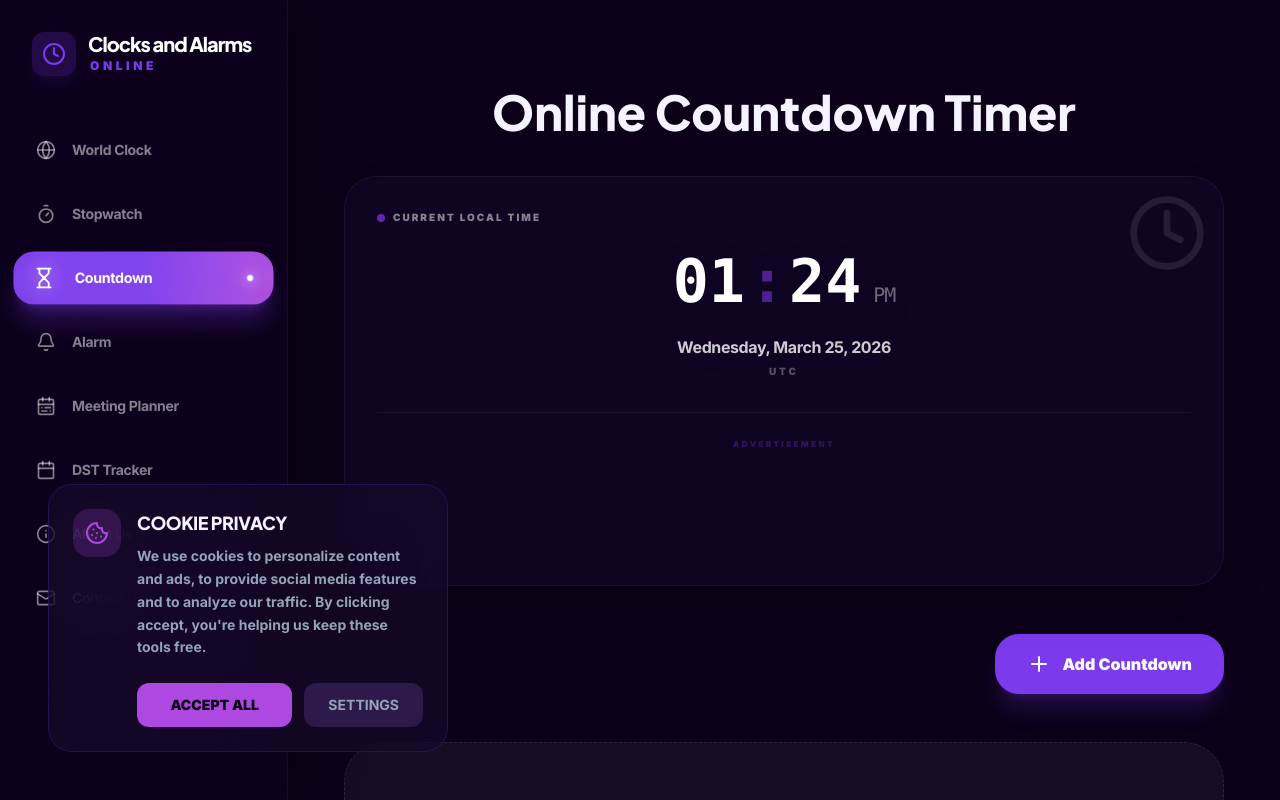
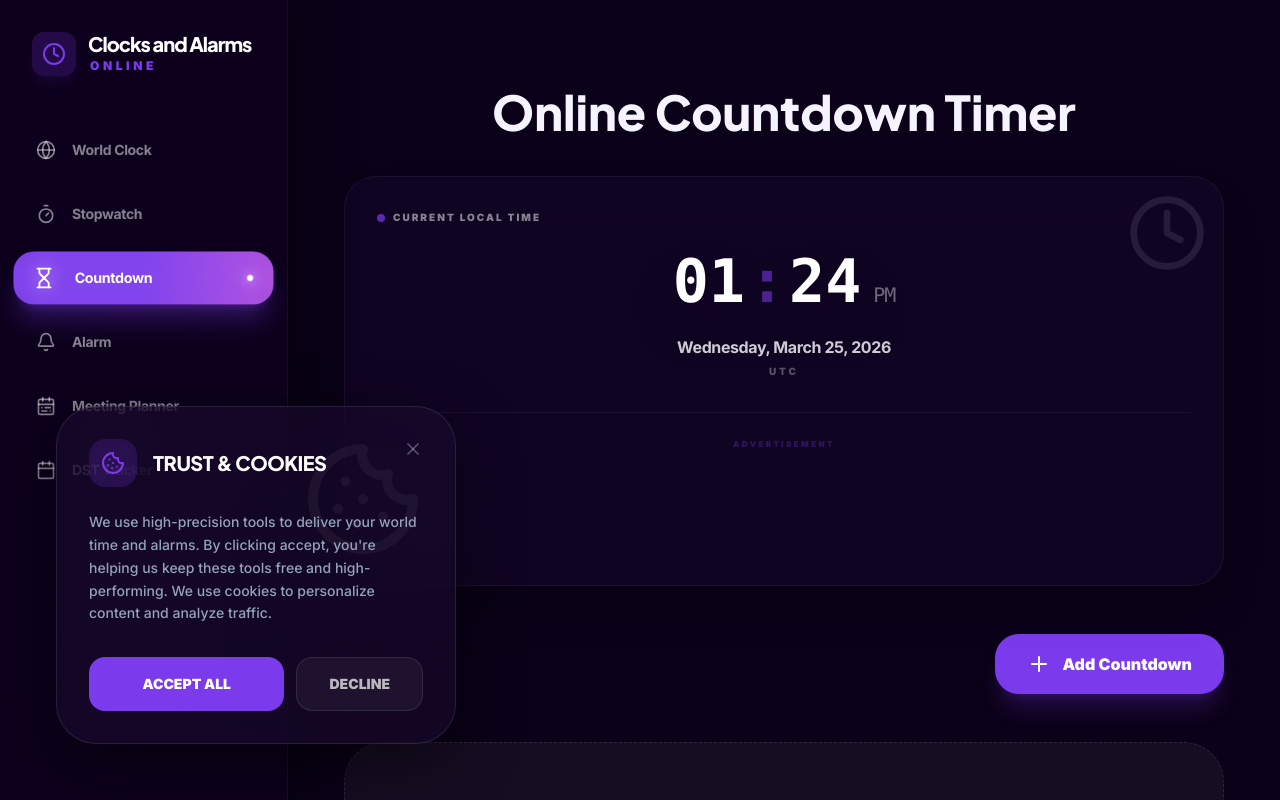
Before and after one commit to Bhairavi-pro1/clocksandalaramsonline, a Next.js app: page /timer in a window 1280 px wide. Shown: the top 800 px of the page. Built offline with nearby package versions, Linux system fonts and the light colour scheme.

Commit message:
test_1_b_initial

```diff
--- a/app/page.tsx
+++ b/app/page.tsx
@@ -33,7 +33,7 @@ export default function Home() {
     city: 'Local Time',
     timezone: 'local'
   })
-  const [nextTransition, setNextTransition] = useState<{ date: string; type: string; city: string } | null>(null)
+  const [nextTransition, setNextTransition] = useState<{ date: string; type: string; country: string } | null>(null)
   const [isLoaded, setIsLoaded] = useState(false)
 
   // Load from LocalStorage & Detect User Location
@@ -75,34 +75,38 @@ export default function Home() {
     // 3. Calculate the absolute next DST Transition globally
     const calculateTransition = () => {
       const now = DateTime.now()
-      let earliest: { timestamp: number; date: string; type: string; city: string } | null = null
+      let earliest: { timestamp: number; date: string; type: string; country: string } | null = null
 
-      // Collection of unique zones and their most prominent city info
-      const uniqueZones: Record<string, string> = {}
-      for (const c of cityTimezones.cityMapping) {
-        if (!uniqueZones[c.timezone]) {
-          uniqueZones[c.timezone] = c.city
-        }
-      }
+      // Get unique timezones only. Iterating over all 7000+ cities is too heavy.
+      const uniqueZones = new Set<string>();
+      cityTimezones.cityMapping.forEach(c => uniqueZones.add(c.timezone));
 
       // Check each unique zone for its next transition
-      for (const [zone, cityName] of Object.entries(uniqueZones)) {
+      for (const zone of uniqueZones) {
         try {
           const dt = now.setZone(zone)
           if (!dt.isValid) continue
           const currentOffset = dt.offset
 
-          // Check for next 366 days
-          for (let i = 1; i <= 366; i++) {
-            const check = dt.plus({ days: i }).endOf('day')
-            if (check.offset !== currentOffset) {
-              const timestamp = check.toMillis()
-              if (!earliest || timestamp < earliest.timestamp) {
-                earliest = {
-                  timestamp,
-                  date: check.toFormat('cccc, LLLL d'),
-                  type: check.offset > currentOffset ? "Spring Forward +1 Hour" : "Fall Back -1 Hour",
-                  city: cityName
+          // Optimization: Check months first to find the month of transition
+          for (let m = 1; m <= 12; m++) {
+            const monthCheck = dt.plus({ months: m })
+            if (monthCheck.offset !== currentOffset) {
+              // Found the month, now find the day
+              for (let d = (m > 1 ? (m - 1) * 28 : 1); d <= m * 31; d++) {
+                const dayCheck = dt.plus({ days: d }).endOf('day')
+                if (dayCheck.offset !== currentOffset) {
+                  const timestamp = dayCheck.toMillis()
+                  if (!earliest || timestamp < earliest.timestamp) {
+                    const cityEntry = cityTimezones.cityMapping.find(c => c.timezone === zone);
+                    earliest = {
+                      timestamp,
+                      date: dayCheck.toFormat('cccc, LLLL d'),
+                      type: dayCheck.offset > currentOffset ? "Spring Forward +1 Hour" : "Fall Back -1 Hour",
+                      country: cityEntry?.country || zone
+                    }
+                  }
+                  break
                 }
               }
               break
@@ -115,7 +119,7 @@ export default function Home() {
         setNextTransition({
           date: earliest.date,
           type: earliest.type,
-          city: earliest.city
+          country: earliest.country
         })
       }
     }
@@ -155,7 +159,7 @@ export default function Home() {
   }
 
   return (
-    <div className="flex flex-col space-y-12 pb-4 animate-in fade-in slide-in-from-bottom-5 duration-1000 w-full overflow-hidden">
+    <div className="flex flex-col space-y-12 pb-4 w-full overflow-hidden">
       <StructuredData data={schema} />
 
       {/* 1. Header Text */}
@@ -285,7 +289,7 @@ export default function Home() {
                  <div className="bg-[#1a0b2e]/60 backdrop-blur-md border border-white/5 p-6 rounded-3xl space-y-4 shadow-2xl skew-y-3 hover:skew-y-0 transition-all duration-700">
                     <div className="flex items-center justify-between border-b border-white/5 pb-4">
                        <span className="text-xs font-bold text-white/40">Upcoming Transition</span>
-                       <span className="text-[10px] font-black text-accent uppercase bg-accent/10 px-2 py-1 rounded">{nextTransition?.city || 'London'}</span>
+                       <span className="text-[10px] font-black text-accent uppercase bg-accent/10 px-2 py-1 rounded">{nextTransition?.country || 'United Kingdom'}</span>
                     </div>
                     {nextTransition ? (
                       <div className="py-2 animate-in fade-in duration-500">
--- a/components/ui/ConsentManager.tsx
+++ b/components/ui/ConsentManager.tsx
@@ -17,36 +17,59 @@ export default function ConsentManager() {
     setIsVisible(false)
   }
 
+  const handleDecline = () => {
+    localStorage.setItem('consent-accepted', 'false')
+    setIsVisible(false)
+  }
+
   if (!isVisible) return null
 
   return (
-    <div className="fixed bottom-0 md:bottom-6 left-0 md:left-6 z-[60] p-6 w-full md:max-w-md">
-      <div className="bg-card/95 backdrop-blur-2xl border border-card-border p-6 rounded-3xl shadow-3xl animate-in fade-in slide-in-from-left duration-700">
-        <div className="flex gap-4 items-start">
-          <div className="p-3 bg-accent/20 rounded-2xl text-accent shrink-0">
+    <div className="fixed bottom-0 md:bottom-8 left-0 md:left-8 z-[100] p-6 w-full md:max-w-md animate-in slide-in-from-bottom-5 duration-700">
+      <div className="bg-card/95 backdrop-blur-3xl border border-white/10 p-8 rounded-[2.5rem] shadow-[0_20px_60px_rgba(0,0,0,0.5)] relative overflow-hidden group">
+
+        {/* Decorative corner accent */}
+        <div className="absolute top-0 right-0 p-8 opacity-5 group-hover:opacity-10 transition-opacity">
+          <Cookie size={120} />
+        </div>
+
+        <button
+          type="button"
+          onClick={() => setIsVisible(false)}
+          className="absolute top-6 right-6 p-2 text-white/30 hover:text-white transition-colors"
+        >
+          <X size={20} />
+        </button>
+
+        <div className="flex flex-col space-y-6 relative z-10">
+          <div className="flex items-center gap-4">
+            <div className="w-12 h-12 bg-primary/20 rounded-2xl flex items-center justify-center text-primary shadow-inner">
               <Cookie size={24} />
             </div>
+            <h3 className="text-xl font-black uppercase tracking-tight text-white">Trust & Cookies</h3>
+          </div>
 
-          <div className="flex-1">
-            <h3 className="text-lg font-black uppercase tracking-tight mb-2">Cookie Privacy</h3>
-            <p className="text-sm text-muted font-bold leading-relaxed mb-6">
-              We use cookies to personalize content and ads, to provide social media features and to analyze our traffic. By clicking accept, you're helping us keep these tools free.
+          <p className="text-sm text-muted font-medium leading-relaxed">
+            We use high-precision tools to deliver your world time and alarms.
+            By clicking accept, you're helping us keep these tools free and high-performing.
+            We use cookies to personalize content and analyze traffic.
           </p>
-            <div className="flex gap-3">
+
+          <div className="flex flex-col sm:flex-row gap-3 pt-2">
             <button
+              type="button"
               onClick={handleAccept}
-                className="flex-1 bg-accent text-background text-sm font-black py-3 rounded-xl hover:scale-105 transition-transform"
+              className="flex-1 bg-primary text-white text-sm font-black py-4 rounded-2xl hover:scale-[1.03] transition-all hover:shadow-xl hover:shadow-primary/20"
             >
               ACCEPT ALL
             </button>
             <button
-                onClick={() => setIsVisible(false)}
-                className="px-6 bg-secondary text-muted text-sm font-bold rounded-xl hover:text-foreground transition-colors"
-                title="Decline Non-Essential"
+              type="button"
+              onClick={handleDecline}
+              className="px-8 bg-white/5 border border-white/10 text-white/70 text-sm font-black py-4 rounded-2xl hover:bg-white/10 transition-all hover:text-white"
             >
-                SETTINGS
+              DECLINE
             </button>
-            </div>
           </div>
         </div>
       </div>
--- a/components/ui/MainClockCard.tsx
+++ b/components/ui/MainClockCard.tsx
@@ -47,7 +47,8 @@ export default function MainClockCard({
     return () => document.removeEventListener('fullscreenchange', handleFsChange)
   }, [])
 
-  if (!time) return null
+  // Remove the null check to prevent CLS
+  // if (!time) return null
 
   return (
     <div
@@ -66,6 +67,7 @@ export default function MainClockCard({
       )}
 
       <button
+        type="button"
         onClick={toggleFullscreen}
         className="absolute top-8 right-8 p-3 bg-white/10 hover:bg-white/20 rounded-xl transition-all border border-white/10 group-hover:border-primary/40 z-20"
       >
@@ -89,7 +91,7 @@ export default function MainClockCard({
         "font-bold tracking-tight text-white drop-shadow-[0_0_50px_rgba(124,58,237,0.5)] font-display flex items-center justify-center tabular-nums leading-none w-full relative z-10",
         isFullscreen ? "flex-1 text-[min(16rem,22vw)]" : "text-6xl md:text-[8rem] xl:text-[9.5rem] py-12"
       )}>
-        {time.toFormat('HH:mm:ss').split('').map((char, i) => (
+        {(time?.toFormat('HH:mm:ss') || '00:00:00').split('').map((char, i) => (
           <span key={i} className={cn(char === ':' ? "mx-1 opacity-60" : "w-[0.6em] md:w-[0.65em] inline-block text-center")}>
             {char}
           </span>
@@ -105,11 +107,11 @@ export default function MainClockCard({
           <p className={cn(
             "font-bold text-white/95",
             isFullscreen ? "text-2xl md:text-4xl" : "text-lg md:text-2xl"
-          )}>{time.toFormat('cccc, LLLL d, yyyy')}</p>
+          )}>{time ? time.toFormat('cccc, LLLL d, yyyy') : 'Loading Date...'}</p>
           <p className={cn(
             "text-primary/70 font-bold tracking-[0.2em] uppercase",
             isFullscreen ? "text-sm md:text-base" : "text-[10px] md:text-xs"
-          )}>{timezone === 'local' ? DateTime.local().zoneName : timezone}</p>
+          )}>{timezone === 'local' ? 'Local Timezone' : timezone}</p>
         </div>
 
         {/* Ad Slot */}
--- a/components/ui/Sidebar.tsx
+++ b/components/ui/Sidebar.tsx
@@ -23,9 +23,7 @@ const navItems = [
   { label: 'Countdown', icon: Hourglass, href: '/timer' },
   { label: 'Alarm', icon: Bell, href: '/alarm-clock' },
   { label: 'Meeting Planner', icon: CalendarRange, href: '/meeting-planner' },
-  { label: 'DST Tracker', icon: Calendar, href: '/dst-tracker' },
-  { label: 'About Us', icon: Info, href: '/about' },
-  { label: 'Contact Us', icon: Mail, href: '/contact' },
+  { label: 'DST Tracker', icon: Calendar, href: '/dst-tracker' }
 ]
 
 export default function Sidebar() {
@@ -106,6 +104,7 @@ export default function Sidebar() {
           <span className="text-sm font-black tracking-tighter text-white uppercase leading-tight">Clocks and Alarms <br/><span className="text-primary text-[10px] tracking-[0.4em]">Online</span></span>
         </Link>
         <button
+          type="button"
           onClick={() => setIsOpen(!isOpen)}
           className="p-2.5 bg-white/5 border border-white/10 rounded-xl shadow-inner hover:bg-white/10 transition-all active:scale-90"
         >
@@ -133,6 +132,7 @@ export default function Sidebar() {
       )}>
         <div className="flex justify-end p-6">
            <button
+            type="button"
             onClick={() => setIsOpen(false)}
             className="p-3 bg-white/5 rounded-xl border border-white/10 hover:bg-red-500/20 hover:border-red-500/40 transition-all active:scale-90"
            >
--- a/components/ui/SmallClockCard.tsx
+++ b/components/ui/SmallClockCard.tsx
@@ -22,15 +22,17 @@ export default function SmallClockCard({ country, city, timezone, onRemove }: Sm
     return () => clearInterval(interval)
   }, [timezone])
 
-  if (!time) return null
-
   const countrySlug = (country || 'unknown').toLowerCase().replace(/[^a-z0-9]+/g, '-')
   const citySlug = (city || 'unknown').toLowerCase().replace(/[^a-z0-9]+/g, '-')
-  const year = time.toFormat('yyyy')
-  const month = time.toFormat('MMMM').toLowerCase()
-  const day = time.toFormat('dd')
 
   // Standard SEO optimized nested route: /time/country/city/year/month/day
+  // Use a stable fixed date for placeholders to avoid hydration mismatch
+  // DateTime.now() changes between server and client.
+  const placeholderDate = DateTime.fromISO('2024-01-01T00:00:00Z');
+  const currentTime = time || placeholderDate;
+  const year = currentTime.toFormat('yyyy')
+  const month = currentTime.toFormat('MMMM').toLowerCase()
+  const day = currentTime.toFormat('dd')
   const href = `/time/${countrySlug}/${citySlug}/${year}/${month}/${day}?timezone=${encodeURIComponent(timezone)}`
 
   return (
@@ -39,6 +41,7 @@ export default function SmallClockCard({ country, city, timezone, onRemove }: Sm
       <div className="flex justify-between items-center w-full mb-6 relative z-10">
         <span className="text-[10px] font-bold tracking-[0.2em] text-primary uppercase drop-shadow-sm">{country}</span>
         <button
+          type="button"
           onClick={(e) => {
             e.preventDefault();
             e.stopPropagation();
@@ -57,11 +60,11 @@ export default function SmallClockCard({ country, city, timezone, onRemove }: Sm
         <h4 className="text-xl font-bold text-white tracking-tight">{city}</h4>
 
         <div className="text-[2.65rem] font-bold tracking-tight text-white leading-none py-2 font-tabular drop-shadow-[0_0_20px_rgba(124,58,237,0.3)]">
-          {time.toFormat('HH:mm:ss')}
+          {time ? time.toFormat('HH:mm:ss') : '00:00:00'}
         </div>
 
         <div className="flex flex-col items-center space-y-1">
-          <p className="text-[11px] font-semibold text-white/70">{time.toFormat('cccc, LLLL d, yyyy')}</p>
+          <p className="text-[11px] font-semibold text-white/70">{time ? time.toFormat('cccc, LLLL d, yyyy') : 'Loading...'}</p>
           <p className="text-[10px] text-primary font-black uppercase tracking-[0.15em] drop-shadow-[0_0_8px_rgba(124,58,237,0.4)]">{timezone}</p>
         </div>
       </div>
--- a/components/ui/TimezoneSearch.tsx
+++ b/components/ui/TimezoneSearch.tsx
@@ -64,6 +64,7 @@ export default function TimezoneSearch({ onAdd }: TimezoneSearchProps) {
           value={searchTerm}
           onChange={handleSearchChange}
           placeholder="Search time zone by country & add clock"
+          autoComplete="off"
           className="w-full bg-[#1a0b2e]/40 border border-violet-500/20 text-foreground px-5 py-2.5 rounded-xl focus:outline-none focus:ring-1 focus:ring-violet-500/40 focus:border-violet-500/40 transition-all placeholder:text-muted/60 text-[13px] tracking-tight"
         />
         <datalist id="timezone-options">
--- a/hooks/useClock.ts
+++ b/hooks/useClock.ts
@@ -1,5 +1,5 @@
 'use client'
-import { useState, useEffect, useRef } from 'react'
+import { useState, useEffect } from 'react'
 
 interface ClockState {
   hours: string
@@ -24,7 +24,14 @@ export function useClock(is24Hour = false): ClockState {
     }
   }
 
-  const [clock, setClock] = useState<ClockState>(getTime)
+  const [clock, setClock] = useState<ClockState>({
+    hours: '--',
+    minutes: '--',
+    seconds: '--',
+    period: '--',
+    date: 'Syncing...',
+    timezone: 'UTC',
+  })
 
   useEffect(() => {
     // Initial sync
```
Lines whose indentation alone changed are shown as unchanged.
